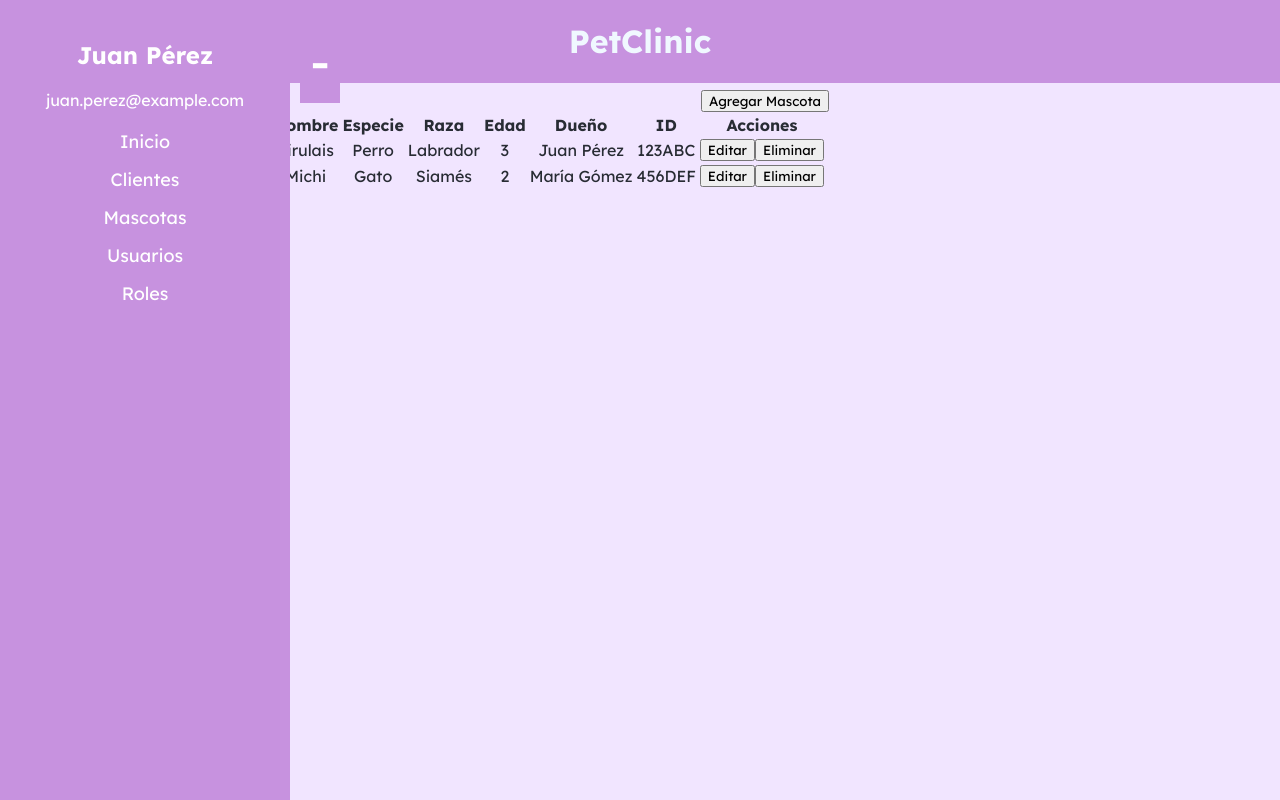
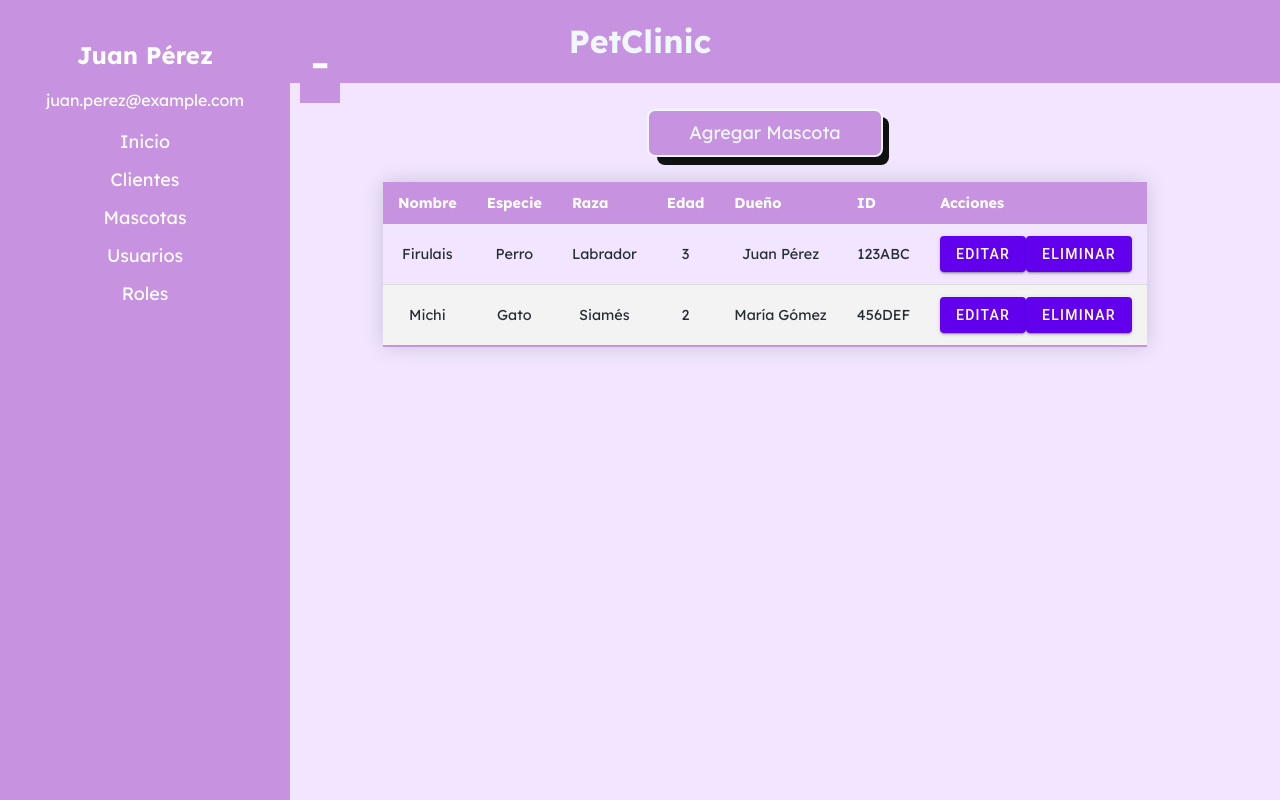
Before and after one commit to Aper-ux/VeterinariaWeb-Front, a React (Create React App) app: page /mascotas in a window 1280 px wide. Built offline with nearby package versions, Linux system fonts and the light colour scheme.

Commit message:
Estilos a los formularios

```diff
--- a/src/App.css
+++ b/src/App.css
@@ -159,3 +159,130 @@
   color: rgb(19, 19, 19);
   font-size: 13.4px;
 }
+
+table {
+  border-collapse: collapse;
+  margin: 25px 0;
+  font-size: 0.9em;
+  font-family: sans-serif;
+  min-width: 400px;
+  box-shadow: 0 0 20px rgba(0, 0, 0, 0.15);
+}
+
+table thead tr {
+  background-color: #C792DF;
+  color: #ffffff;
+  text-align: left;
+}
+
+table th,
+table td {
+    padding: 12px 15px;
+}
+
+table tbody tr {
+  border-bottom: 1px solid #dddddd;
+}
+
+table tbody tr:nth-of-type(even) {
+  background-color: #f3f3f3;
+}
+
+table tbody tr:last-of-type {
+  border-bottom: 2px solid #C792DF;
+}
+
+table tbody tr.active-row {
+    font-weight: bold;
+    color: #009879;
+}
+
+.clientes-container {
+  display: flex;
+  flex-direction: column;
+  justify-content: center;
+  align-items: center;
+  margin: 1%;
+}
+
+.mascotas-container {
+  display: flex;
+  flex-direction: column;
+  justify-content: center;
+  align-items: center;
+  margin: 1%;
+}
+
+.roles-container {
+  display: flex;
+  flex-direction: column;
+  justify-content: center;
+  align-items: center;
+  margin: 1%;
+}
+
+.usuarios-container {
+  display: flex;
+  flex-direction: column;
+  justify-content: center;
+  align-items: center;
+  margin: 1%;
+}
+
+.button-61 {
+  align-items: center;
+  appearance: none;
+  border-radius: 4px;
+  border-style: none;
+  box-shadow: rgba(0, 0, 0, .2) 0 3px 1px -2px,rgba(0, 0, 0, .14) 0 2px 2px 0,rgba(0, 0, 0, .12) 0 1px 5px 0;
+  box-sizing: border-box;
+  color: #fff;
+  cursor: pointer;
+  display: inline-flex;
+  font-family: Roboto,sans-serif;
+  font-size: .875rem;
+  font-weight: 500;
+  height: 36px;
+  justify-content: center;
+  letter-spacing: .0892857em;
+  line-height: normal;
+  min-width: 64px;
+  outline: none;
+  overflow: visible;
+  padding: 0 16px;
+  position: relative;
+  text-align: center;
+  text-decoration: none;
+  text-transform: uppercase;
+  transition: box-shadow 280ms cubic-bezier(.4, 0, .2, 1);
+  user-select: none;
+  -webkit-user-select: none;
+  touch-action: manipulation;
+  vertical-align: middle;
+  will-change: transform,opacity;
+}
+
+.button-61:hover {
+  box-shadow: rgba(0, 0, 0, .2) 0 2px 4px -1px, rgba(0, 0, 0, .14) 0 4px 5px 0, rgba(0, 0, 0, .12) 0 1px 10px 0;
+}
+
+.button-61:disabled {
+  background-color: rgba(0, 0, 0, .12);
+  box-shadow: rgba(0, 0, 0, .2) 0 0 0 0, rgba(0, 0, 0, .14) 0 0 0 0, rgba(0, 0, 0, .12) 0 0 0 0;
+  color: rgba(0, 0, 0, .37);
+  cursor: default;
+  pointer-events: none;
+}
+
+.button-61:not(:disabled) {
+  background-color: #6200ee;
+}
+
+.button-61:focus {
+  box-shadow: rgba(0, 0, 0, .2) 0 2px 4px -1px, rgba(0, 0, 0, .14) 0 4px 5px 0, rgba(0, 0, 0, .12) 0 1px 10px 0;
+}
+
+.button-61:active {
+  box-shadow: rgba(0, 0, 0, .2) 0 5px 5px -3px, rgba(0, 0, 0, .14) 0 8px 10px 1px, rgba(0, 0, 0, .12) 0 3px 14px 2px;
+  background: #A46BF5;
+}
--- a/src/pages/Clientes.js
+++ b/src/pages/Clientes.js
@@ -44,7 +44,7 @@ const Clientes = () => {
     return (
         <div className="clientes-container">
             <h2>Clientes</h2>
-            <button onClick={handleAdd}>Agregar Cliente</button>
+            <button onClick={handleAdd} class="button-56">Agregar Cliente</button>
             <table>
                 <thead>
                     <tr>
@@ -65,8 +65,8 @@ const Clientes = () => {
                             <td>{cliente.telefono}</td>
                             <td>{cliente.rol}</td>
                             <td>
-                                <button onClick={() => handleEdit(cliente)}>Editar</button>
-                                <button onClick={() => handleDelete(cliente.id)}>Eliminar</button>
+                                <button onClick={() => handleEdit(cliente)} class="button-61">Editar</button>
+                                <button onClick={() => handleDelete(cliente.id)} class="button-61" >Eliminar</button>
                             </td>
                         </tr>
                     ))}
--- a/src/pages/Mascotas.js
+++ b/src/pages/Mascotas.js
@@ -40,7 +40,7 @@ const Mascotas = () => {
     return (
         <div className="mascotas-container">
             <h2>Mascotas</h2>
-            <button onClick={handleAdd}>Agregar Mascota</button>
+            <button onClick={handleAdd} class="button-56">Agregar Mascota</button>
             <table>
                 <thead>
                     <tr>
@@ -63,8 +63,8 @@ const Mascotas = () => {
                             <td>{mascota.dueño}</td>
                             <td>{mascota.identificacion}</td>
                             <td>
-                                <button onClick={() => handleEdit(mascota)}>Editar</button>
-                                <button onClick={() => handleDelete(mascota.id)}>Eliminar</button>
+                                <button onClick={() => handleEdit(mascota)} class="button-61">Editar</button>
+                                <button onClick={() => handleDelete(mascota.id)} class="button-61">Eliminar</button>
                             </td>
                         </tr>
                     ))}
--- a/src/pages/Roles.js
+++ b/src/pages/Roles.js
@@ -40,7 +40,7 @@ const Roles = () => {
     return (
         <div className="roles-container">
             <h2>Roles</h2>
-            <button onClick={handleAdd}>Agregar Rol</button>
+            <button onClick={handleAdd} class="button-56">Agregar Rol</button>
             <table>
                 <thead>
                     <tr>
@@ -55,8 +55,8 @@ const Roles = () => {
                             <td>{rol.nombre}</td>
                             <td>{rol.permisos.join(', ')}</td>
                             <td>
-                                <button onClick={() => handleEdit(rol)}>Editar</button>
-                                <button onClick={() => handleDelete(rol.id)}>Eliminar</button>
+                                <button onClick={() => handleEdit(rol)} class="button-61">Editar</button>
+                                <button onClick={() => handleDelete(rol.id)} class="button-61">Eliminar</button>
                             </td>
                         </tr>
                     ))}
--- a/src/pages/Usuarios.js
+++ b/src/pages/Usuarios.js
@@ -40,7 +40,7 @@ const Usuarios = () => {
     return (
         <div className="usuarios-container">
             <h2>Usuarios</h2>
-            <button onClick={handleAdd}>Agregar Usuario</button>
+            <button onClick={handleAdd} class="button-56">Agregar Usuario</button>
             <table>
                 <thead>
                     <tr>
@@ -61,8 +61,8 @@ const Usuarios = () => {
                             <td>{usuario.rol}</td>
                             <td>{usuario.estado}</td>
                             <td>
-                                <button onClick={() => handleEdit(usuario)}>Editar</button>
-                                <button onClick={() => handleDelete(usuario.id)}>Eliminar</button>
+                                <button onClick={() => handleEdit(usuario)} class="button-61">Editar</button>
+                                <button onClick={() => handleDelete(usuario.id)} class="button-61">Eliminar</button>
                             </td>
                         </tr>
                     ))}
```
